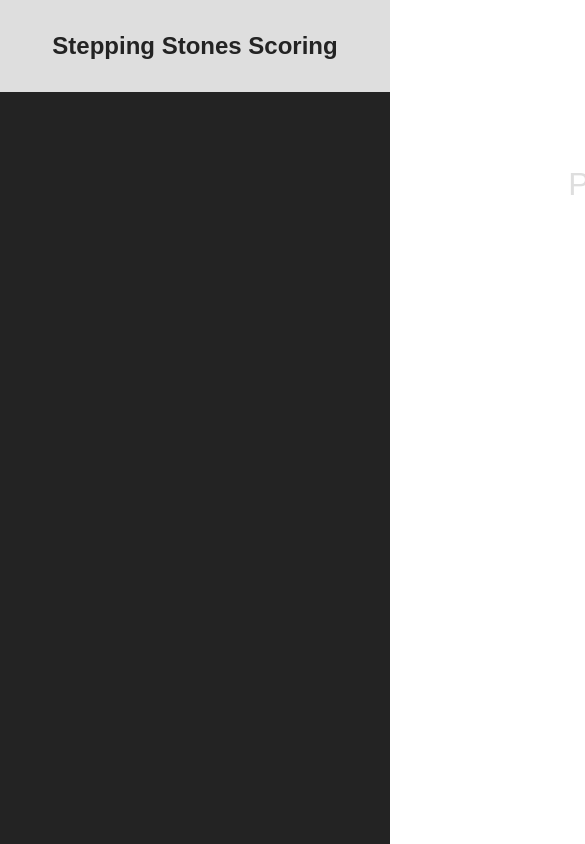
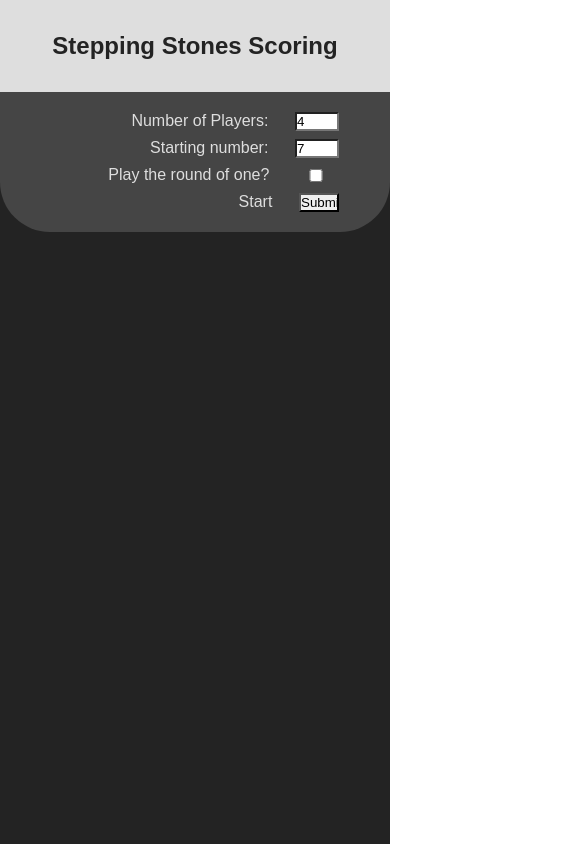
Before and after one commit to rowanlupton/stepping-stones, a React (Create React App) app: page / in a window 390 px wide. Shown: the top 844 px of the page, 585 px wide, since content can reach past the window. Built offline with nearby package versions, Linux system fonts and the light colour scheme.

Commit message:
Add some simple styling to the settings modal

```diff
--- a/package.json
+++ b/package.json
@@ -2,8 +2,10 @@
   "name": "stepping-stones-react",
   "version": "0.1.0",
   "private": true,
+  "homepage": "https://rowanlupton.github.io/stepping-stones",
   "dependencies": {
     "ajv": "^6.5.3",
+    "gh-pages": "^1.2.0",
     "react": "^16.4.2",
     "react-dom": "^16.4.2",
     "react-scripts": "1.1.5"
@@ -12,6 +14,8 @@
     "start": "react-scripts start",
     "build": "react-scripts build",
     "test": "react-scripts test --env=jsdom",
+    "predeploy": "npm run build",
+    "deploy": "gh-pages -d build",
     "eject": "react-scripts eject"
   }
 }
--- a/src/App.css
+++ b/src/App.css
@@ -3,23 +3,16 @@
 
     background-color: #232323;
     width: 100vw; min-height: 100vh;
-    /* display: grid;
-    grid-template-columns: 1fr 2fr; */
 }
 
 .App-header {
   background-color: #dedede;
   padding: 1em;
   color: #232323;
-  /* grid-column: 1 / 3;
-  grid-row: 0 / 1; */
 }
 
 .App-title {
   font-size: 1.5rem;
-
-  /* grid-column: 1 / 3;
-  grid-row: 1 / 2; */
 }
 
 .Settings {
@@ -28,16 +21,34 @@
 
   align-items: start;
   justify-content: start;
+  max-width: 600px;
+  margin: 0 auto;
+  padding: 1rem 2rem;
+  border-radius: 0 0 50px 50px;
+
+  background-color: #454545;
   color: #dedede;
 
   font-size: 2rem;
+}
+@media screen and (max-width: 600px) {
+  .Settings {
+    font-size: 1rem;
+  }
 }
 
 .Settings label {
   display: flex;
   flex-direction: row;
   justify-content: flex-end;
-  width: 30em;
+  width: 18em;
+  max-width: 100%;
+  margin: 0.25em auto;
+}
+@media screen and (max-width: 600px) {
+  .Settings label {
+    /* width: 100vw; */
+  }
 }
 .Settings label input {
   width: 3em;
```
Also changed, not shown: src/App.js (+14 -3 lines), 1 other file (tests, documents, lock files or other folders).
